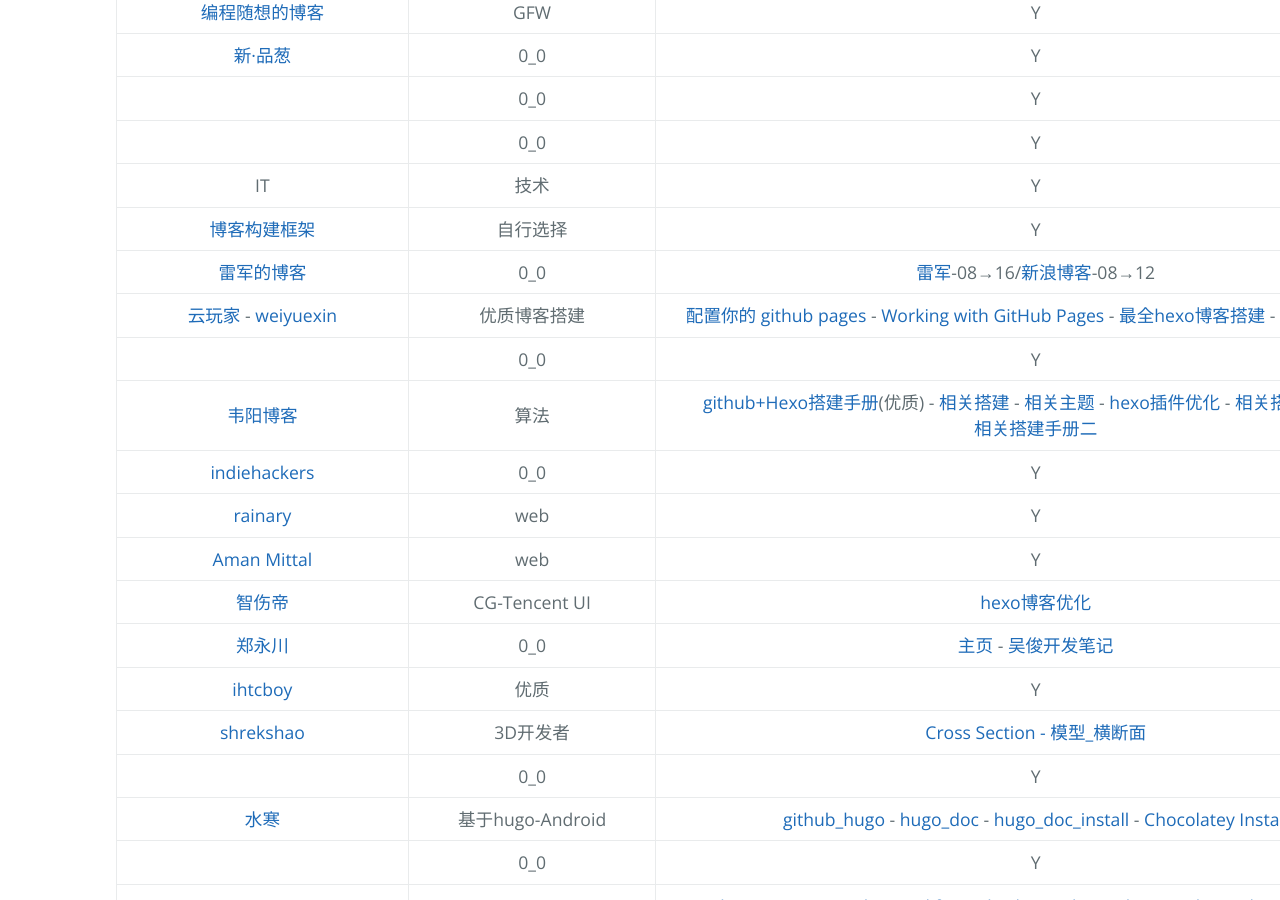
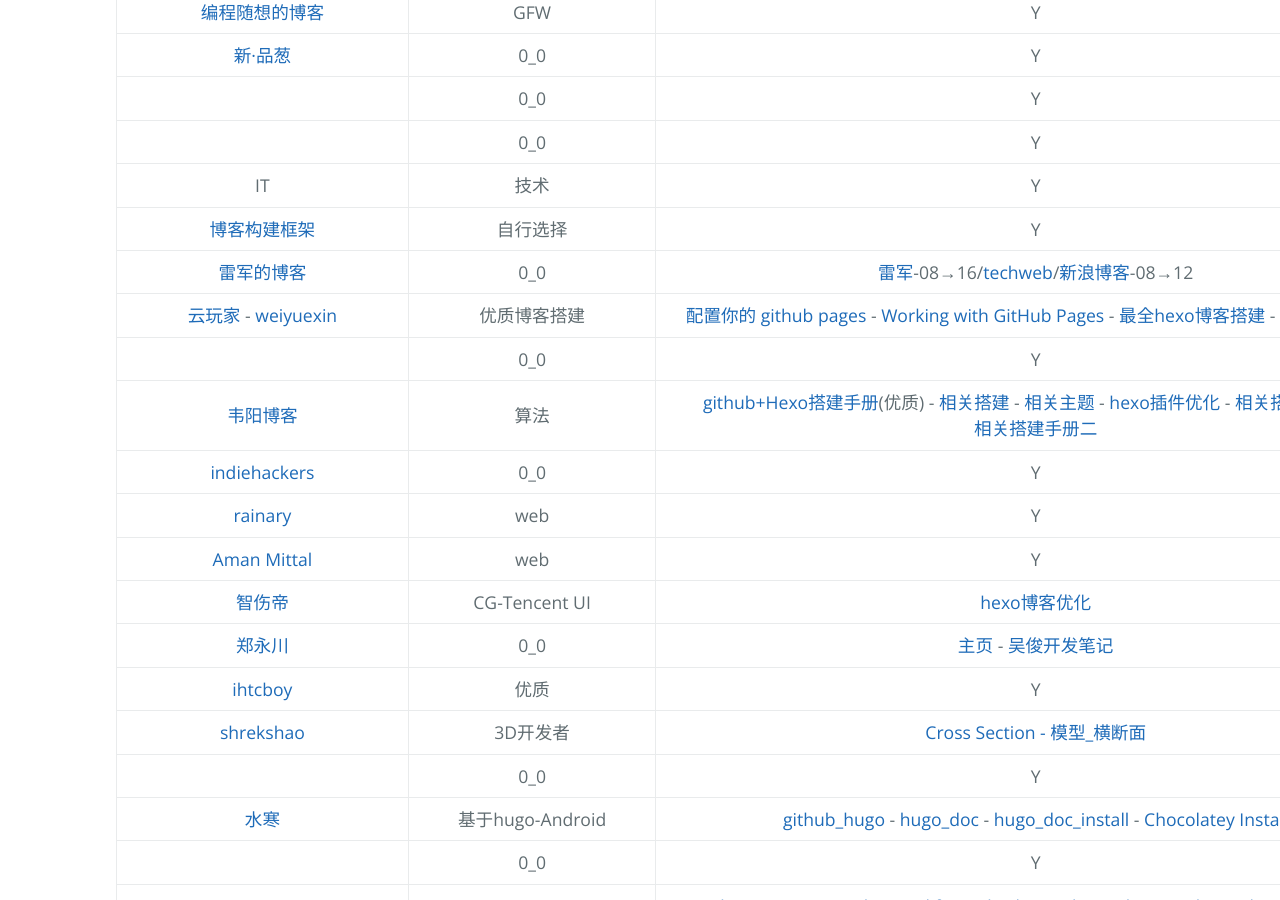
Before and after one commit to AmbroseRen/test, a Jekyll site: the page built from Library/Blog.md, in a window 1280 px wide and 900 px high, scrolled down 2082 px. Built offline with Jekyll 4.4.1, drawn with Linux system fonts in a browser that asks for light colours; our own code applies the rules of GitHub Pages for plain Markdown files; the repository's description, which GitHub fills in, is left out.

Commit message:
Update Blog.md

```diff
--- a/Library/Blog.md
+++ b/Library/Blog.md
@@ -57,7 +57,7 @@
 | []() | 0_0 | Y |
 | IT | 技术 | Y |
 | [博客构建框架](https://ambroseren.github.io/test/Data/InstallPackage/Plugins.html) | 自行选择 | Y |
-| [雷军的博客](https://www.ljcoder.com/) | 0_0 | [雷军](http://leijun.blog.techweb.com.cn/)-08→16/[新浪博客](http://blog.sina.com.cn/s/articlelist_1259217865_0_1.html)-08→12 |
+| [雷军的博客](https://www.ljcoder.com/) | 0_0 | [雷军](http://leijun.blog.techweb.com.cn/)-08→16/[techweb](http://blog.techweb.com.cn/)/[新浪博客](http://blog.sina.com.cn/s/articlelist_1259217865_0_1.html)-08→12 |
 | [云玩家](https://yunist.cn/) - [weiyuexin](https://weiyuexin.top/) | 优质博客搭建 | [配置你的 github pages](https://github.com/hoperyy/blog/issues/10) - [Working with GitHub Pages](https://docs.github.com/en/free-pro-team@latest/github/working-with-github-pages) - [最全hexo博客搭建](https://yunist.cn/hexo/Hexo_blog_build/#Jsdelivr-%E5%8A%A0%E9%80%9F) - [知乎相关搭建](https://zhuanlan.zhihu.com/p/111639860) |
 | []() | 0_0 | Y |
 | [韦阳博客](https://godweiyang.com/) | 算法 | [github+Hexo搭建手册](https://godweiyang.com/2018/04/13/hexo-blog/)(优质) - [相关搭建](https://zhuanlan.zhihu.com/p/35668237) - [相关主题](https://zhuanlan.zhihu.com/p/129618255) - [hexo插件优化](https://zhuanlan.zhihu.com/p/33616481) - [相关搭建手册一](https://sspai.com/post/59480) - [相关搭建手册二](https://hans2936.github.io/2018/06/06/HexoLog/) |
```
